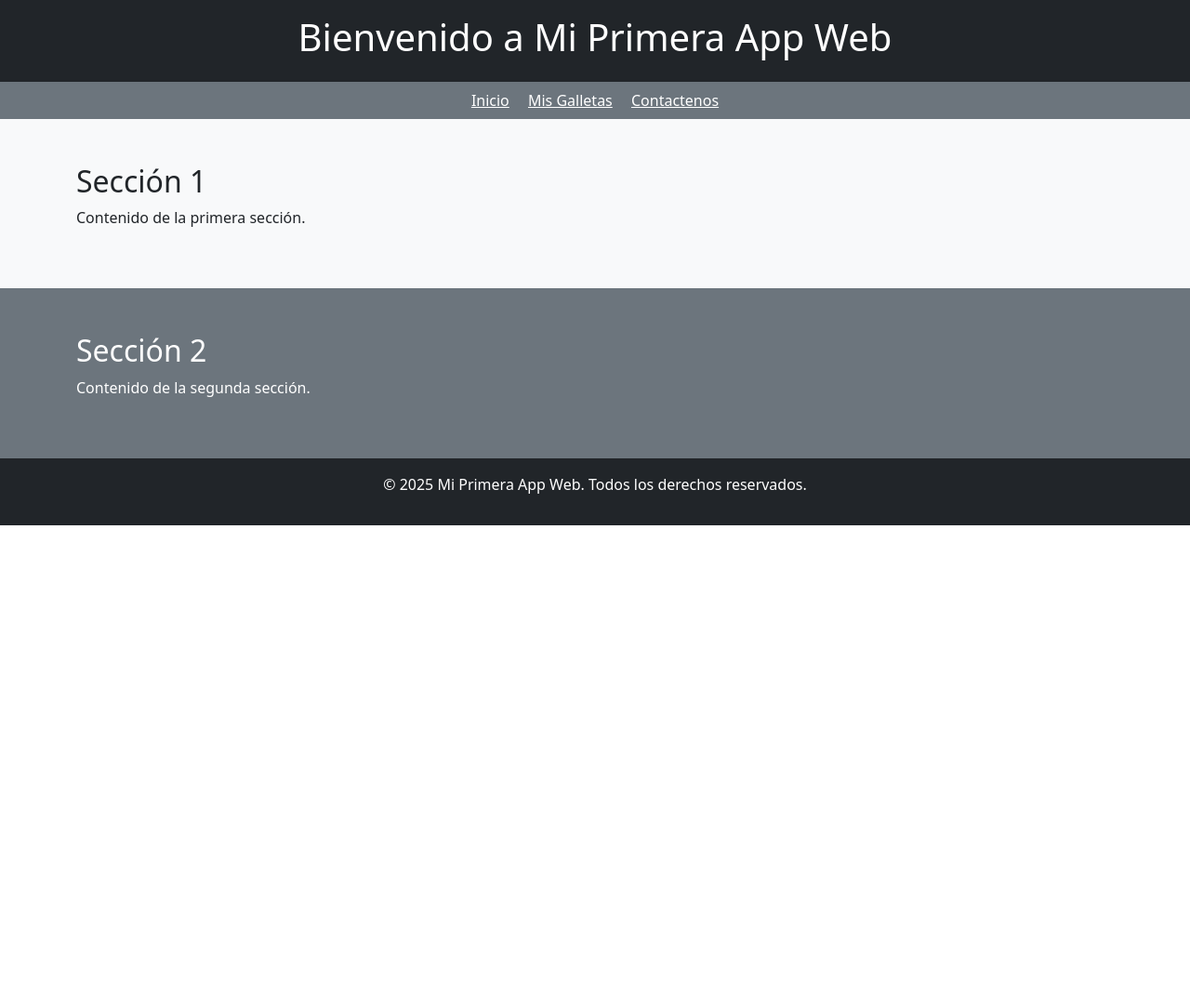
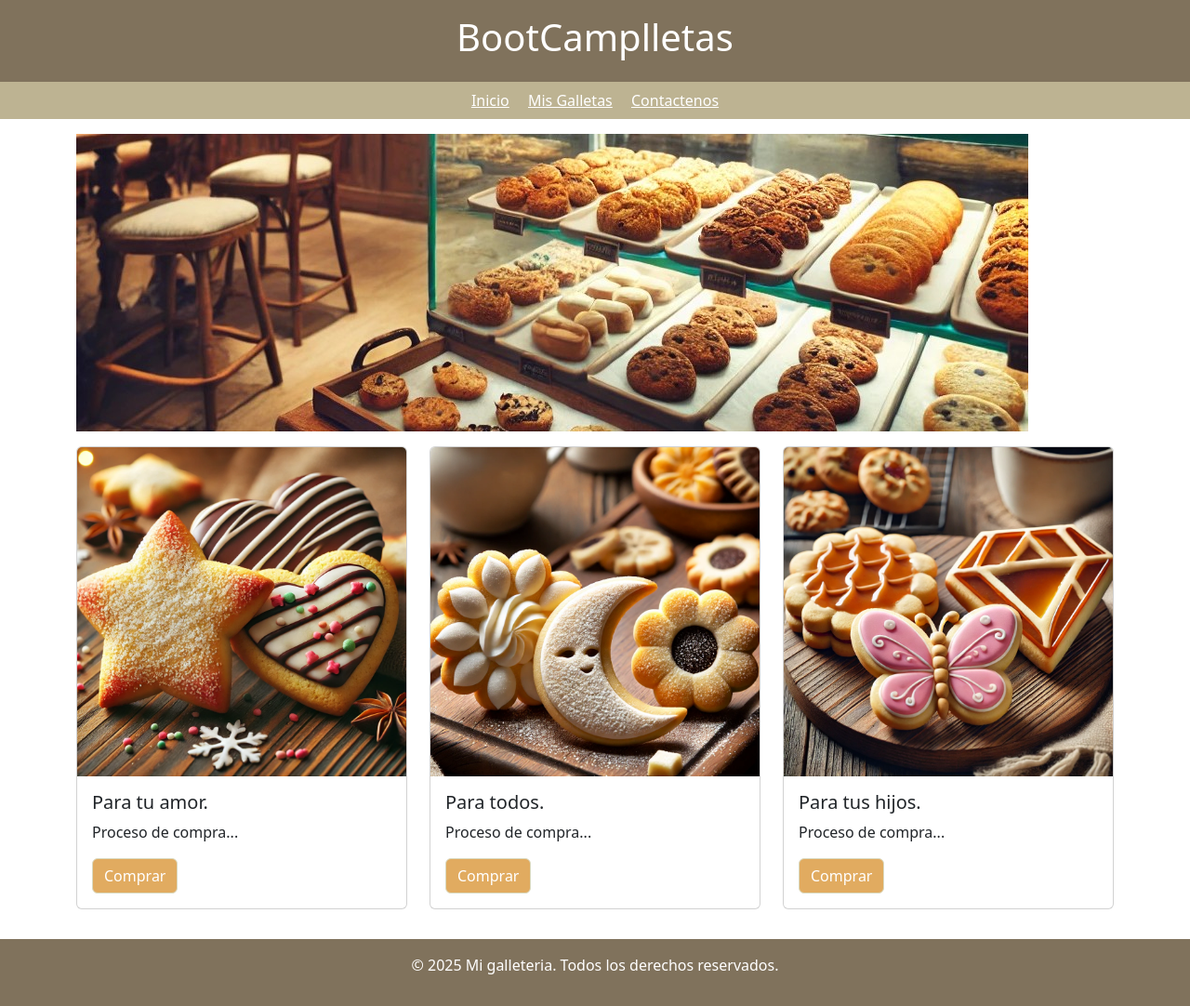
Before and after one commit to jairoserrano/TalentoTechWebApp, a Flask app: page / in a window 1280 px wide. Shown: the whole page at 93% size. Before the commit the page ends 565 px from the top, so only its background shows below. Run offline with Flask 3, Linux system fonts and the light colour scheme.

Commit message:
Actualización de nuestra primera web

```diff
--- a/app.py
+++ b/app.py
@@ -5,20 +5,20 @@ from flask import render_template
 app = Flask(__name__)
 
 
-@app.route('/')
+@app.route("/")
 def index():
-    return render_template('index.html')
+    return render_template("index.html")
 
 
-@app.route('/galletas')
+@app.route("/galletas")
 def galletas():
-    return "Aquí mis galletas."
+    return render_template("galletas.html")
 
 
-@app.route('/contacto')
+@app.route("/contacto")
 def contacto():
-    return "Aquí mi contacto."
+    return render_template("contacto.html")
 
 
-if __name__ == '__main__':
+if __name__ == "__main__":
     app.run(debug=True)
--- /dev/null
+++ b/static/css/estilo.css
@@ -0,0 +1,74 @@
+/* Definir variables de colores personalizados */
+:root {
+    --earth-yellow: #E1AB60;
+    --pearl: #DADAC0;
+    --coyote: #80725C;
+    --burnt-orange: #AE5F2D;
+    --russet: #804B32;
+    --khaki: #BDB392;
+}
+
+.bg-dark {
+    background-color: var(--coyote) !important;
+}
+
+.bg-secondary {
+    background-color: var(--khaki) !important;
+}
+
+.btn-primary {
+    background-color: var(--earth-yellow) !important;
+    border-color: var(--pearl) !important;
+}
+
+
+/* Aplicar colores de fondo personalizados */
+
+
+.bg-pearl {
+    background-color: var(--pearl) !important;
+}
+
+.bg-burnt-orange {
+    background-color: var(--burnt-orange) !important;
+}
+
+.bg-russet {
+    background-color: var(--russet) !important;
+}
+
+
+
+/* Aplicar colores de texto personalizados */
+.text-earth-yellow {
+    color: var(--earth-yellow) !important;
+}
+
+.text-pearl {
+    color: var(--pearl) !important;
+}
+
+.text-coyote {
+    color: var(--coyote) !important;
+}
+
+.text-burnt-orange {
+    color: var(--burnt-orange) !important;
+}
+
+.text-russet {
+    color: var(--russet) !important;
+}
+
+.text-khaki {
+    color: var(--khaki) !important;
+}
+
+/* Aplicar gradientes personalizados */
+.bg-custom-gradient {
+    background: linear-gradient(45deg, var(--earth-yellow), var(--burnt-orange), var(--russet)) !important;
+}
+
+.bg-gradient-reverse {
+    background: linear-gradient(135deg, var(--khaki), var(--pearl), var(--coyote)) !important;
+}
--- a/templates/index.html
+++ b/templates/index.html
@@ -1,19 +1,18 @@
 <!DOCTYPE html>
 <html lang="es">
+
 <head>
   <meta charset="UTF-8" />
   <meta name="viewport" content="width=device-width, initial-scale=1.0" />
   <title>Mi Primera App Web</title>
-    <link
-      href="https://cdn.jsdelivr.net/npm/bootstrap@5.3.3/dist/css/bootstrap.min.css"
-      rel="stylesheet"
-      integrity="sha384-QWTKZyjpPEjISv5WaRU9OFeRpok6YctnYmDr5pNlyT2bRjXh0JMhjY6hW+ALEwIH"
-      crossorigin="anonymous"
-    />
+  <link href="https://cdn.jsdelivr.net/npm/bootstrap@5.3.3/dist/css/bootstrap.min.css" rel="stylesheet"
+    integrity="sha384-QWTKZyjpPEjISv5WaRU9OFeRpok6YctnYmDr5pNlyT2bRjXh0JMhjY6hW+ALEwIH" crossorigin="anonymous" />
+  <link rel="stylesheet" href="{{ url_for('static', filename='css/estilo.css') }}" />
 </head>
+
 <body>
   <header class="bg-dark text-white text-center py-3">
-      <h1>Bienvenido a Mi Primera App Web</h1>
+    <h1>BootCamplletas</h1>
   </header>
   <nav class="bg-secondary text-white text-center py-2">
     <a href="/" class="text-white mx-2">Inicio</a>
@@ -21,26 +20,52 @@
     <a href="/contacto" class="text-white mx-2">Contactenos</a>
   </nav>
   <main>
-      <section id="section1" class="py-5 bg-light">
-        <div class="container">
-          <h2>Sección 1</h2>
-          <p>Contenido de la primera sección.</p>
+    <div class="container py-3">
+      <div class="row">
+        <div class="col">
+          <img class="img-fluid" src="{{ url_for('static', filename='img/galletas.jpg') }}" alt="Una imagen de una panaderia con galletas" />
         </div>
-      </section>
-      <section id="section2" class="py-5 bg-secondary text-white">
-        <div class="container">
-          <h2>Sección 2</h2>
-          <p>Contenido de la segunda sección.</p>
       </div>
-      </section>
+      <div class="row">
+        <div class="col-sm-6 col-md-4 col-lg-4 d-flex flex-column py-3">
+          <div class="card" style="width: 100%">
+            <img src="{{ url_for('static', filename='img/galleta01.webp') }}" class="card-img-top" alt="...">
+            <div class="card-body">
+              <h5 class="card-title">Para tu amor.</h5>
+              <p class="card-text">Proceso de compra...</p>
+              <a href="#" class="btn btn-primary">Comprar</a>
+            </div>
+          </div>
+        </div>
+        <div class="col-sm-6 col-md-4 col-lg-4 d-flex flex-column py-3">
+          <div class="card" style="width: 100%">
+            <img src="{{ url_for('static', filename='img/galleta02.webp') }}" class="card-img-top" alt="...">
+            <div class="card-body">
+              <h5 class="card-title">Para todos.</h5>
+              <p class="card-text">Proceso de compra...</p>
+              <a href="#" class="btn btn-primary">Comprar</a>
+            </div>
+          </div>
+        </div>
+        <div class="col-sm-6 col-md-4 col-lg-4 d-flex flex-column py-3">
+          <div class="card" style="width: 100%">
+            <img src="{{ url_for('static', filename='img/galleta03.webp') }}" class="card-img-top" alt="...">
+            <div class="card-body">
+              <h5 class="card-title">Para tus hijos.</h5>
+              <p class="card-text">Proceso de compra...</p>
+              <a href="#" class="btn btn-primary">Comprar</a>
+            </div>
+          </div>
+        </div>
+      </div>
+    </div>
   </main>
   <footer class="bg-dark text-white text-center py-3">
-      <p>&copy; 2025 Mi Primera App Web. Todos los derechos reservados.</p>
+    <p>&copy; 2025 Mi galleteria. Todos los derechos reservados.</p>
   </footer>
-    <script
-      src="https://cdn.jsdelivr.net/npm/bootstrap@5.3.3/dist/js/bootstrap.bundle.min.js"
+  <script src="https://cdn.jsdelivr.net/npm/bootstrap@5.3.3/dist/js/bootstrap.bundle.min.js"
     integrity="sha384-YvpcrYf0tY3lHB60NNkmXc5s9fDVZLESaAA55NDzOxhy9GkcIdslK1eN7N6jIeHz"
-      crossorigin="anonymous"
-    ></script>
+    crossorigin="anonymous"></script>
 </body>
+
 </html>
```
Also changed, not shown: templates/contacto.html (added, +36 -0 lines), templates/galletas.html (added, +36 -0 lines), static/img/galleta01.webp (added), static/img/galleta02.webp (added), static/img/galleta03.webp (added), static/img/galletas.jpg (added), static/img/galleteria.webp (added), 1 other file. Lines whose indentation alone changed are shown as unchanged.
